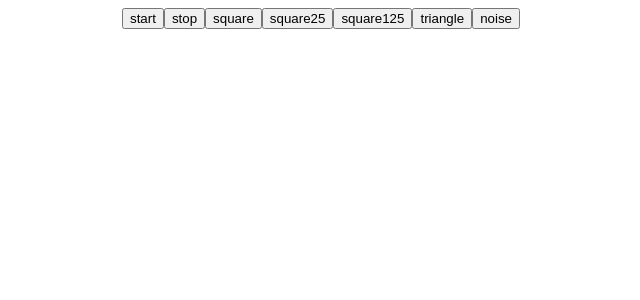
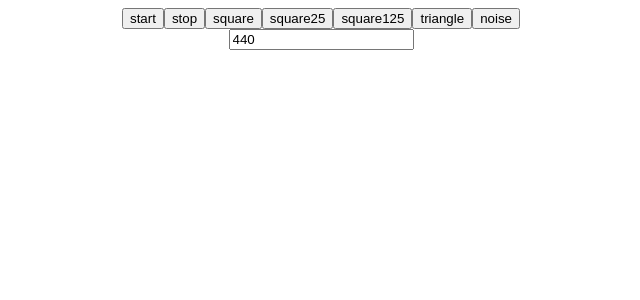
Before and after one commit to 73-ch/psg-tone, a Vue app: page /#/ in a window 1280 px wide. Shown: the top 300 px of the page, without its empty margins (319-959 px from the left). Built offline with nearby package versions, Linux system fonts and the light colour scheme.

Commit message:
add frequency input

```diff
--- a/src/views/Home.vue
+++ b/src/views/Home.vue
@@ -7,6 +7,9 @@
     <button @click="square125">square125</button>
     <button @click="triangle">triangle</button>
     <button @click="noise">noise</button>
+    <div>
+      <input type="number" v-model="frequency">
+    </div>
   </div>
 </template>
 
@@ -28,7 +31,7 @@ export default {
     square() {
       this.squ = this.ctx.createOscillator();
       this.squ.type = "square";
-      this.squ.frequency.value = 440;
+      this.squ.frequency.value = this.frequency;
       this.squ.connect(this.ctx.destination);
       this.squ.start();
     },
@@ -45,7 +48,7 @@ export default {
     triangle() {
       this.tri = this.ctx.createOscillator();
       this.tri.type = "triangle";
-      this.tri.frequency.value = 90;
+      this.tri.frequency.value = this.frequency;
 
       this.bufSize = 1024;
       this.scrproc = this.ctx.createScriptProcessor(this.bufSize);
```
